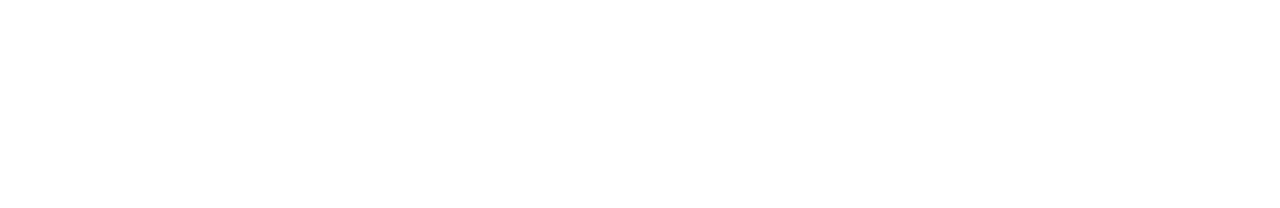
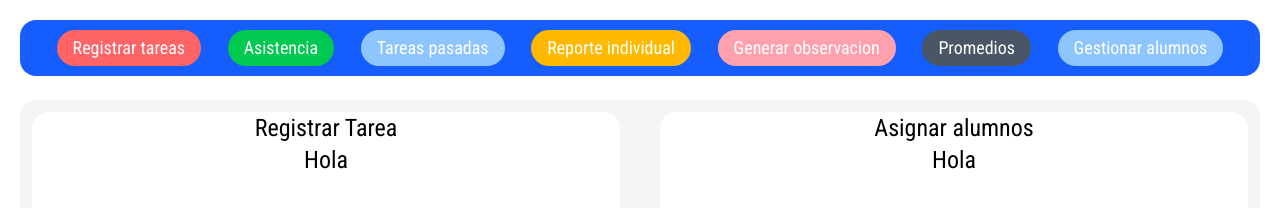
Before and after one commit to nandoalher/proyecto_personal, a website: page index.html in a window 1280 px wide. Drawn offline with Linux system fonts and the light colour scheme.

Commit message:
Primer bosquejo

```diff
--- a/index.html
+++ b/index.html
@@ -4,8 +4,31 @@
     <meta charset="UTF-8">
     <meta name="viewport" content="width=device-width, initial-scale=1.0">
     <title>Dashboard Escolar</title>
+    <link rel="stylesheet" href="/src/output.css">
 </head>
-<body>
-
+<body class="flex flex-col min-h-screen">
+    <header>
+        <nav class="bg-blue-600 text-lg m-5 p-0.5 rounded-2xl">
+            <ul class="flex flex-row justify-evenly m-2">
+                <li class="bg-red-400 text-white font-display text-lg rounded-full px-4 py-1">Registrar tareas</li>
+                <li class="bg-green-500 text-white font-display text-lg rounded-full px-4 py-1">Asistencia</li>
+                <li class="bg-blue-300 text-white font-display text-lg rounded-full px-4 py-1">Tareas pasadas</li>
+                <li class="bg-amber-400 text-white font-display text-lg rounded-full px-4 py-1">Reporte individual</li>
+                <li class="bg-rose-300 text-white font-display text-lg rounded-full px-4 py-1">Generar observacion</li>
+                <li class="bg-gray-600 text-white font-display text-lg rounded-full px-4 py-1">Promedios</li>
+                <li class="bg-blue-300 text-white font-display text-lg rounded-full px-4 py-1">Gestionar alumnos</li>
+            </ul>
+        </nav>
+    </header>
+    <main class="flex flex-1 gap-10 bg-gray-100 mx-5 my-1 rounded-2xl">
+        <section class="flex-1 text-center font-display text-2xl mt-3 ml-3 rounded-2xl bg-white">
+            <div>Registrar Tarea</div>
+            <div>Hola</div>
+        </section>
+        <section class="flex-1 text-center font-display text-2xl mt-3 mr-3 rounded-2xl bg-white">
+            <div>Asignar alumnos</div>
+            <div>Hola</div>
+        </section>
+    </main>
 </body>
 </html>
--- /dev/null
+++ b/src/input.css
@@ -0,0 +1,13 @@
+@import "tailwindcss";
+
+@font-face {
+    font-family: 'Roboto' ;
+    src: url(./RobotoCondensed-VariableFont_wght.woff2) format('woff2');
+    font-style: normal;
+    font-weight: 100 700;
+    font-display: swap;
+}
+
+@theme {
+    --font-display: 'Roboto', serif;
+}
```
Also changed, not shown: package.json (added, +15 -0 lines), src/RobotoCondensed-VariableFont_wght.woff2 (added), src/output.css (added), tailwind.config.js (added), 2 other files.
